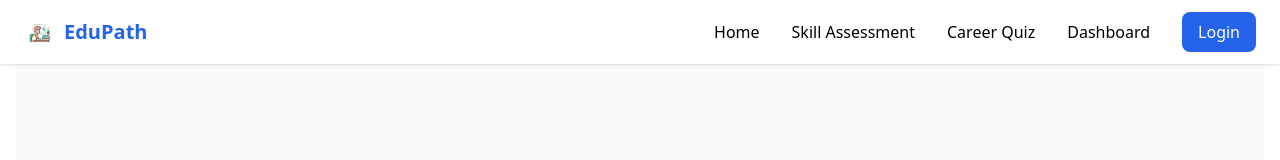
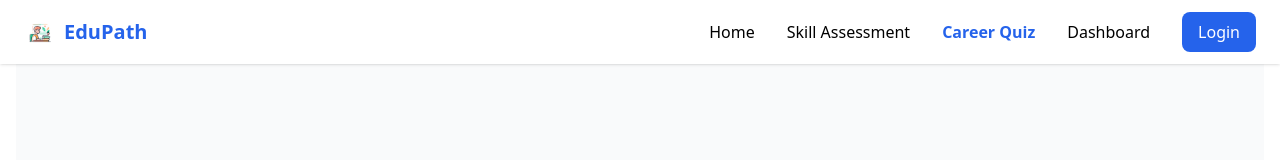
Before and after one commit to Rahul12jain/EduPath-Career-Guidance-Platform, a React (Vite) app in the folder frontend/: page /careerquiz in a window 1280 px wide. Shown: the top 160 px of the page. Built offline with nearby package versions, Linux system fonts and the light colour scheme.

Commit message:
change in Carrer Quiz path from /quiz to /careerquiz

```diff
--- a/frontend/src/components/Navbar.jsx
+++ b/frontend/src/components/Navbar.jsx
@@ -26,7 +26,7 @@ function Navbar() {
           <NavLink to="/skill" className={navLinkClass}>
             Skill Assessment
           </NavLink>
-          <NavLink to="/quiz" className={navLinkClass}>
+          <NavLink to="/careerquiz" className={navLinkClass}>
             Career Quiz
           </NavLink>
           <NavLink to="/dashboard" className={navLinkClass}>
```
